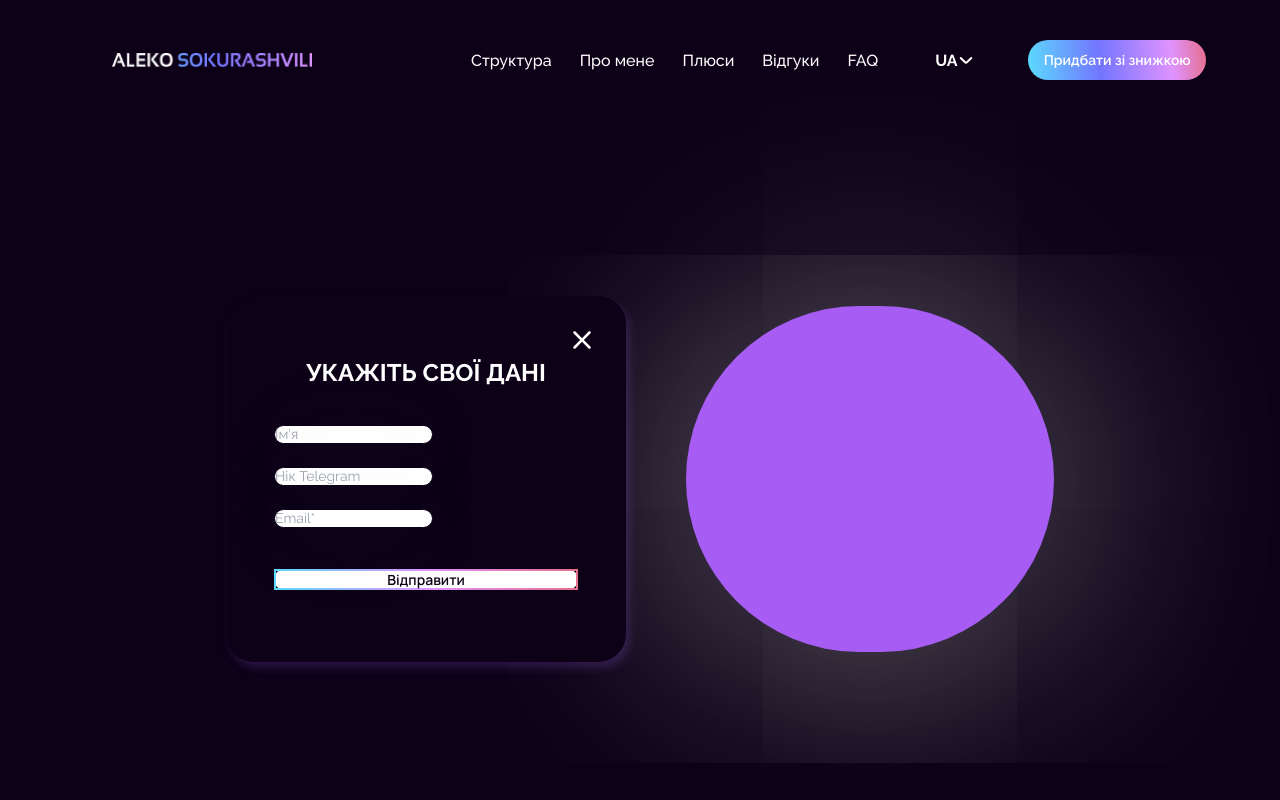
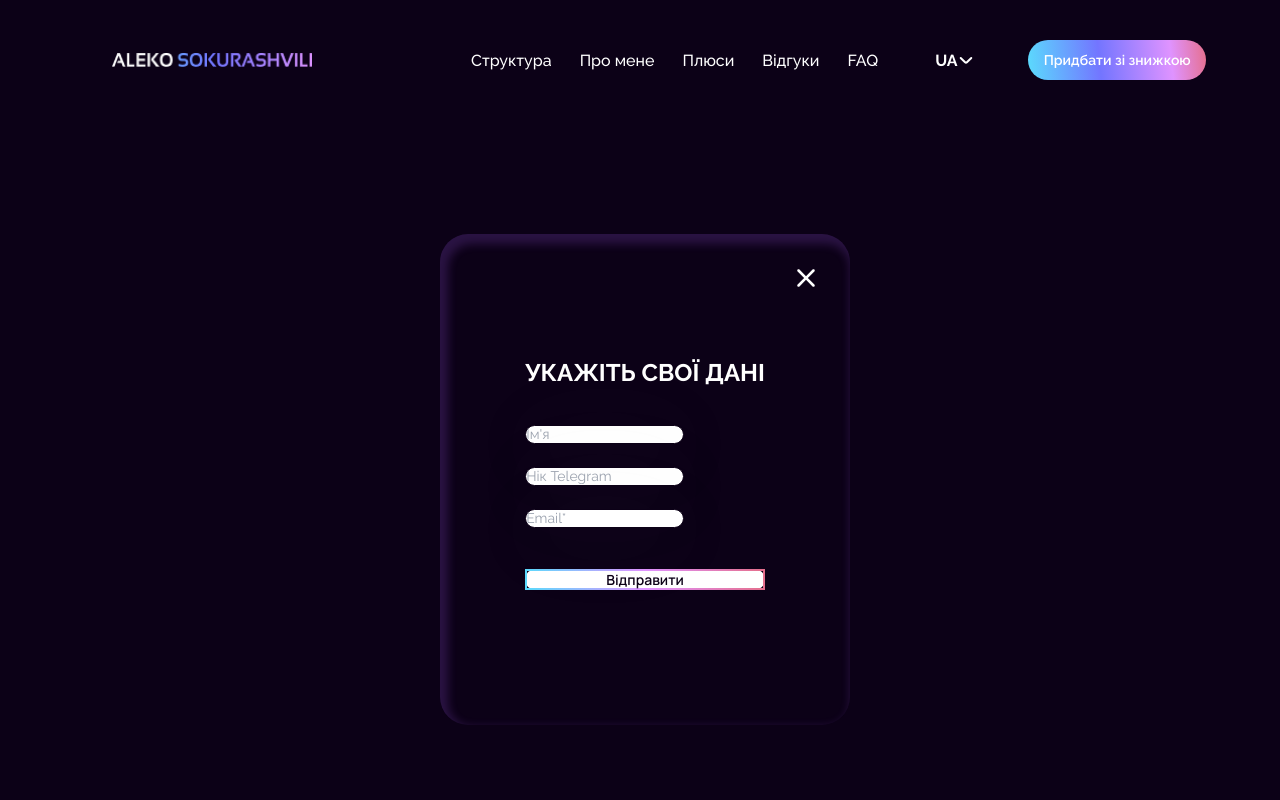
Before and after one commit to Filbertik/video_academ_next, a Next.js app: page /contact-modal in a window 1280 px wide. Built offline with nearby package versions, Linux system fonts and the light colour scheme; a web font is replaced by a local one.

Commit message:
edit modal form w/h

```diff
--- a/src/app/contact-modal/ContactModal.tsx
+++ b/src/app/contact-modal/ContactModal.tsx
@@ -143,9 +143,20 @@ export default function ContactModal() {
         <div className="w-full max-w-[1000px] mx-auto flex flex-col lg:flex-row items-center justify-center gap-[30px] md:gap-[45px] lg:gap-[60px]">
           {/* Contact Form Modal */}
           <div className="relative w-full max-w-[400px] lg:max-w-[350px] xl:max-w-[400px]">
-            <div
+            {/* <div
               className="bg-[#0c0117] rounded-[28px] p-[14px] md:p-[21px] lg:p-[28px] relative"
               style={{ boxShadow: '4px 6px 10px #a75df333' }}
+            > */}
+            <div
+              className="relative flex flex-col items-center justify-center"
+              style={{
+                borderRadius: '28px',
+                width: '410px',
+                height: '491px',
+                boxShadow: 'inset 4px 6px 10px 4px rgba(167, 93, 243, 0.2)',
+                background: '#0c0117',
+                padding: '28px',
+              }}
             >
               {/* Close Button */}
               <button
@@ -264,13 +275,13 @@ export default function ContactModal() {
           </div>
 
           {/* Decorative Purple Circle */}
-          <div
+          {/* <div
             className="hidden lg:block w-[184px] md:w-[276px] lg:w-[368px] h-[173px] md:h-[260px] lg:h-[346px] bg-[#a75df3] rounded-full"
             style={{
               boxShadow: '0px 4px 577px #888888ff',
               borderRadius: '184px',
             }}
-          />
+          /> */}
         </div>
       </main>
     </div>
```
